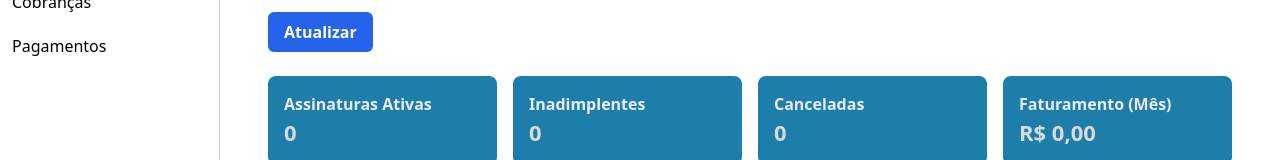
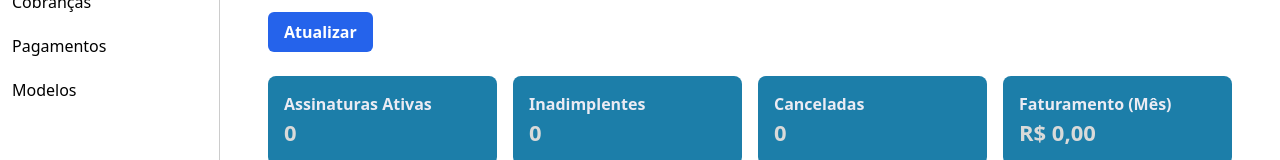
Before and after one commit to lglducci/saas-admin-app, a React (Vite) app: page / in a window 1280 px wide. Shown: the part 122-282 px from the top of the page. Built offline with nearby package versions, Linux system fonts and the light colour scheme; no server answers.

Commit message:
Add files via upload

```diff
--- a/src/layout/Sidebar.jsx
+++ b/src/layout/Sidebar.jsx
@@ -21,6 +21,8 @@ export default function Sidebar() {
         <NavLink to="/assinaturas" style={linkStyle}>Assinaturas</NavLink>
         <NavLink to="/cobrancas" style={linkStyle}>Cobranças</NavLink>
         <NavLink to="/pagamentos" style={linkStyle}>Pagamentos</NavLink>
+        <NavLink to="/modelos" style={linkStyle}>Modelos</NavLink>
+
       </nav>
     </aside>
   );
```
